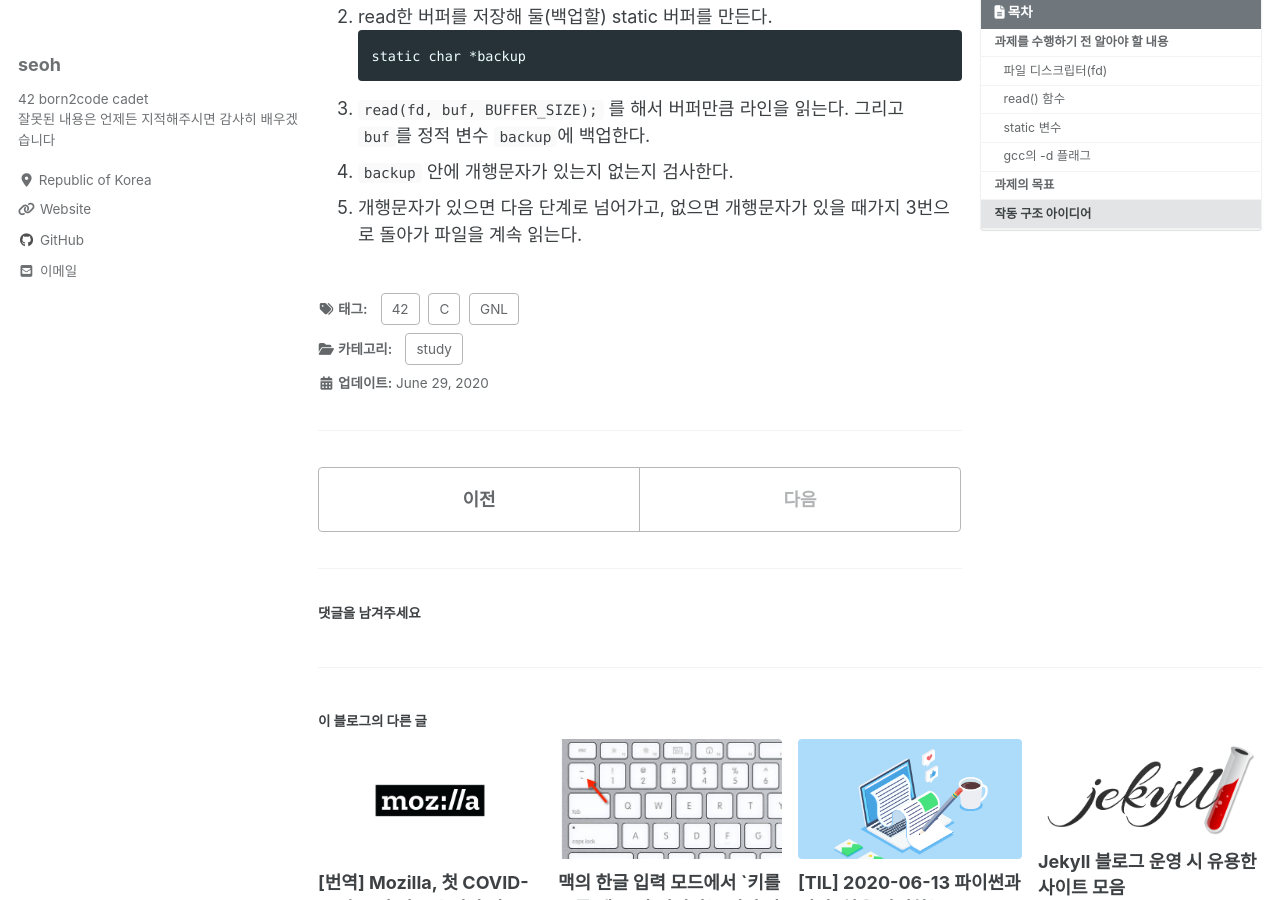
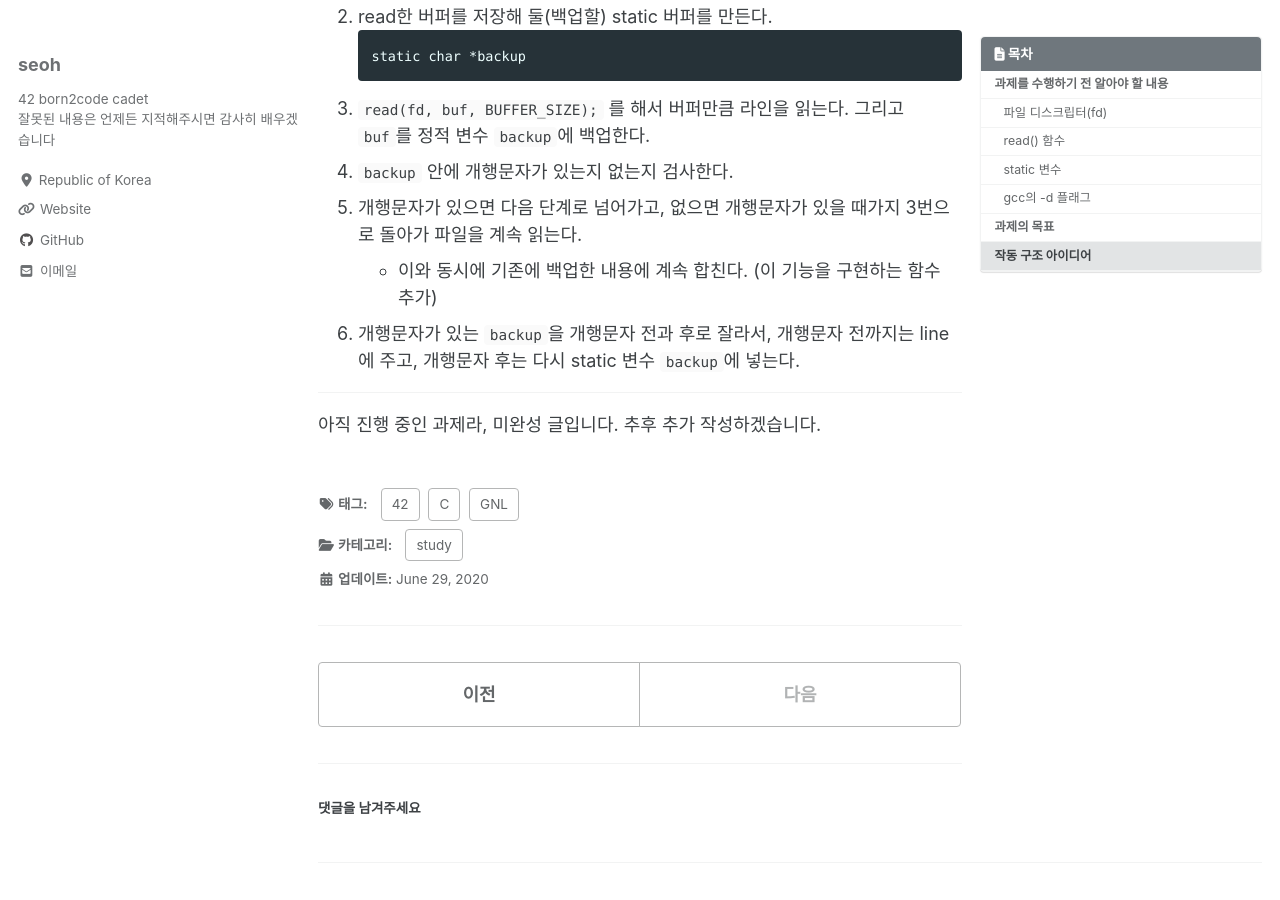
Before and after one commit to ohseyong/ohseyong.github.io, a Jekyll site: the page built from _posts/2020-06-30-Get-Next-Line.md, in a window 1280 px wide and 900 px high, scrolled down 1822 px. Built offline with Jekyll 4.4.1, drawn with Linux system fonts in a browser that asks for light colours; cached includes are drawn as plain includes; nearby versions of some CDN libraries; comment, search, counter and statistics services are not loaded.

Commit message:
Update 2020-06-30-Get-Next-Line.md

```diff
--- a/_posts/2020-06-30-Get-Next-Line.md
+++ b/_posts/2020-06-30-Get-Next-Line.md
@@ -60,3 +60,8 @@ static char *backup
   3. `read(fd, buf, BUFFER_SIZE);` 를 해서 버퍼만큼 라인을 읽는다. 그리고 `buf`를 정적 변수 `backup`에 백업한다.
   4. `backup` 안에 개행문자가 있는지 없는지 검사한다.
   5. 개행문자가 있으면 다음 단계로 넘어가고, 없으면 개행문자가 있을 때가지 3번으로 돌아가 파일을 계속 읽는다.
+     * 이와 동시에 기존에 백업한 내용에 계속 합친다. (이 기능을 구현하는 함수 추가)
+  7. 개행문자가 있는 `backup`을 개행문자 전과 후로 잘라서, 개행문자 전까지는 line에 주고, 개행문자 후는 다시 static 변수 `backup`에 넣는다.
+
+  ---
+  아직 진행 중인 과제라, 미완성 글입니다. 추후 추가 작성하겠습니다.
```
